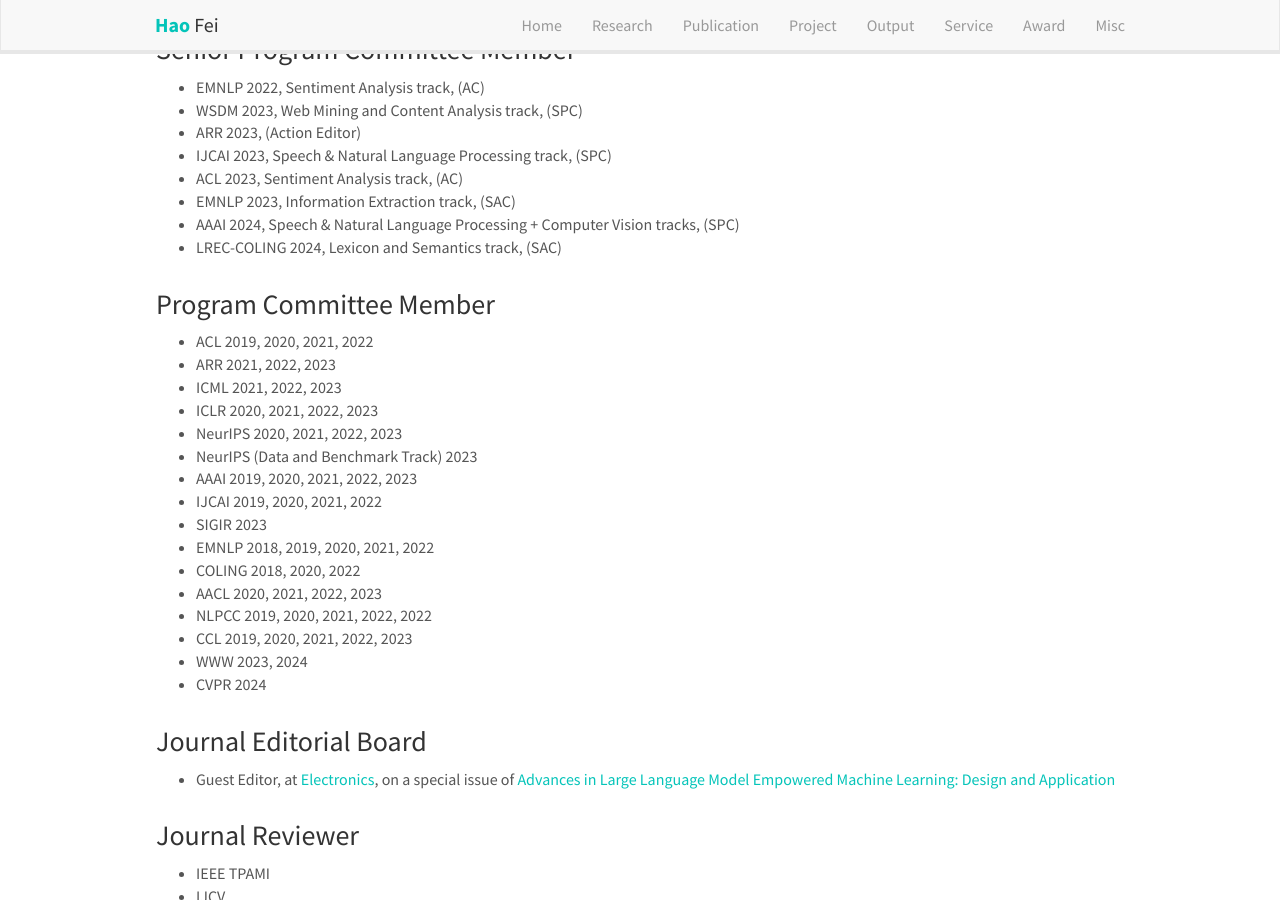
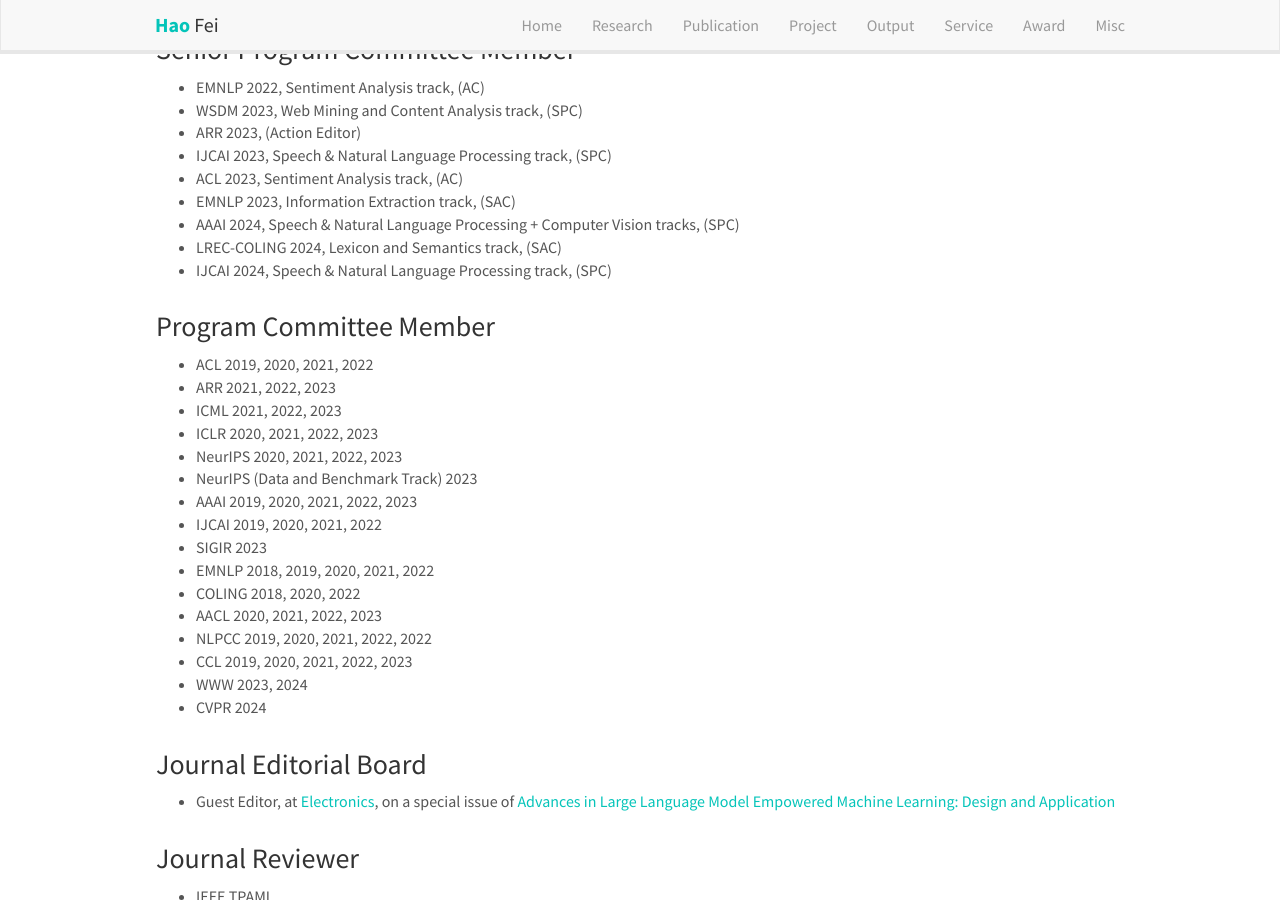
Before and after one commit to scofield7419/scofield7419.github.io, a Jekyll site: the page built from _pages/services.md, in a window 1280 px wide and 900 px high, scrolled down 347 px. Built offline with Jekyll 4.4.1, drawn with Linux system fonts in a browser that asks for light colours; nearby versions of some CDN libraries; comment, search, counter and statistics services are not loaded; a style sheet for code colours, icons or effects is not loaded.

Commit message:
Update services.md

```diff
--- a/_pages/services.md
+++ b/_pages/services.md
@@ -35,6 +35,7 @@
 - EMNLP 2023, Information Extraction track, (SAC)
 - AAAI 2024, Speech & Natural Language Processing + Computer Vision tracks, (SPC)
 - LREC-COLING 2024, Lexicon and Semantics track, (SAC)
+- IJCAI 2024, Speech & Natural Language Processing track, (SPC)
 
 
 <div style="margin-top: 30px"></div>
```
